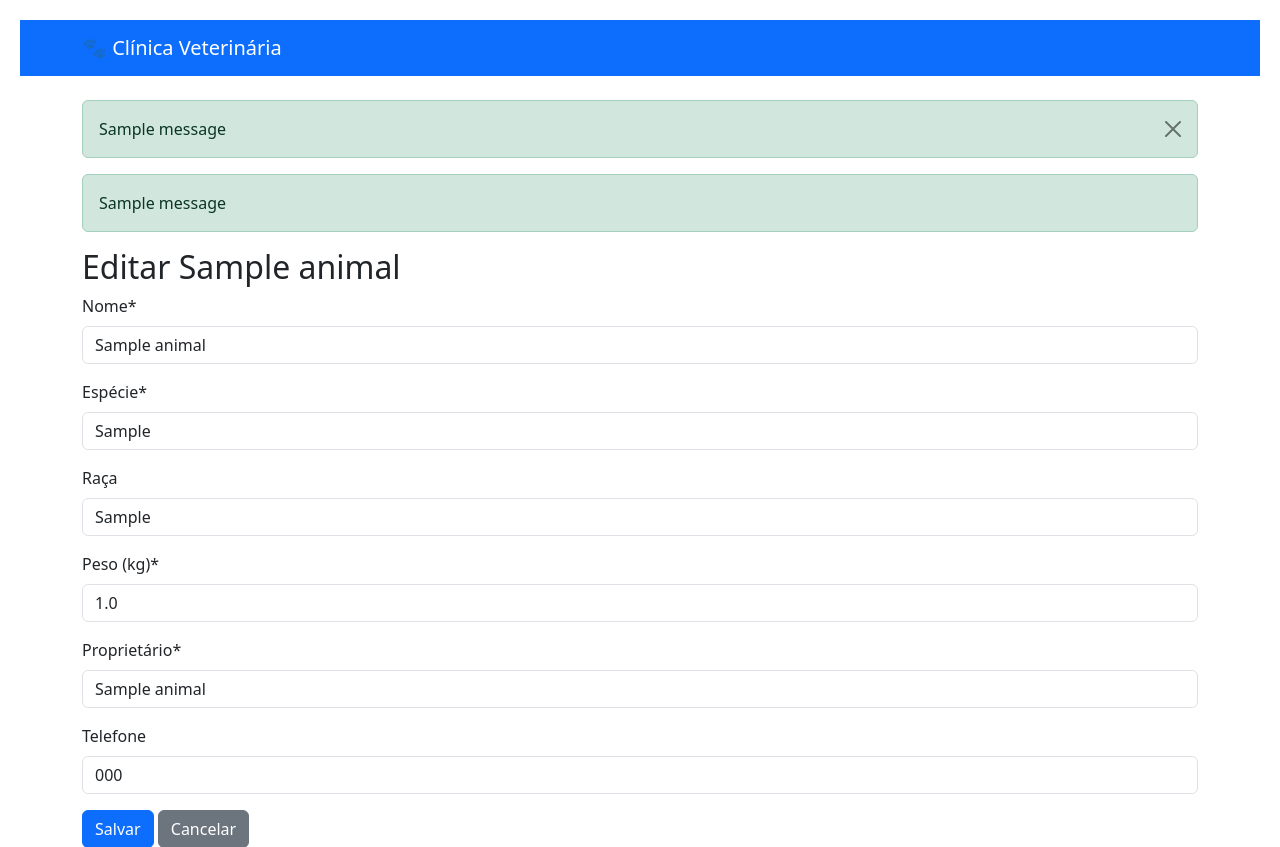
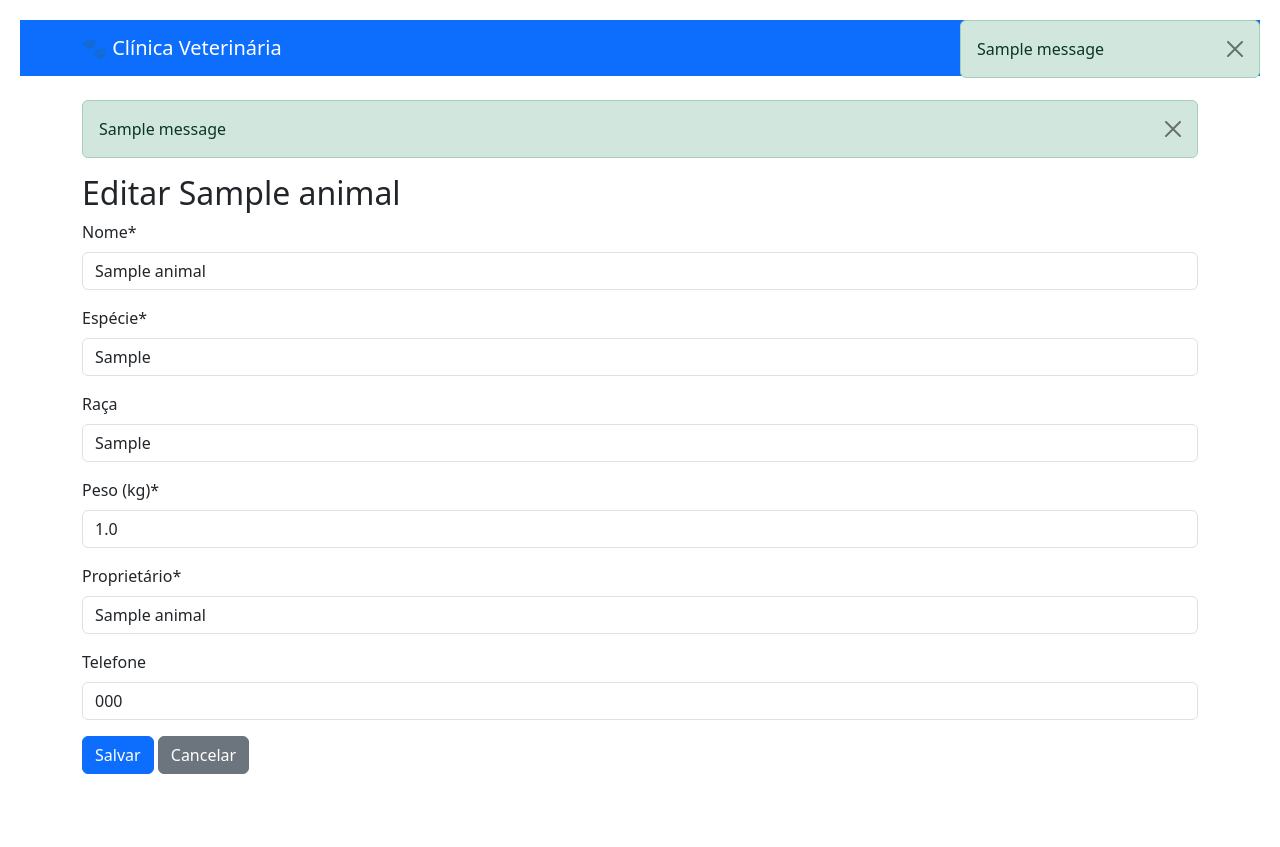
Before and after one commit to PauloDanielPardo/clinica-veterinaria, a Flask app: page /animal/editar/1 in a window 1280 px wide. Shown: the top 847 px of the page. After the commit the page ends 774 px from the top, so only its background shows below. Run offline with Flask 3, Linux system fonts and the light colour scheme; tables that the repository leaves empty hold one stand-in row (values such as "Sample post"); one stand-in notice (Sample message) is shown.

Commit message:
Correções feitas

```diff
--- a/app.py
+++ b/app.py
@@ -1,8 +1,9 @@
-from flask import Flask, render_template, request, redirect, url_for
+from flask import Flask, render_template, request, redirect, url_for, session
 from models import db, Animal, Servico, Historico
 from datetime import datetime
 from flask import flash
 from dotenv import load_dotenv
+from flask import jsonify
 import os
 
 load_dotenv()
@@ -111,23 +112,34 @@ def novo_servico(animal_id):
     db.session.commit()
     return redirect(url_for('ver_animal', id=animal_id))
 
+@app.route('/clear-flashes', methods=['POST'])
+def clear_flashes():
+    if '_flashes' in session:
+        session.pop('_flashes', None)
+    return jsonify({'status': 'success'}), 200
+
 @app.route('/animal/editar/<int:id>', methods=['GET', 'POST'])
 def editar_animal(id):
     animal = Animal.query.get_or_404(id)
 
     if request.method == 'POST':
         try:
+            session.pop('_flashes', None) if '_flashes' in session else None
             # Validação do Peso
             peso = float(request.form['peso'])
             if peso <= 0:
                 flash("❌ Peso deve ser maior que zero!", "danger")
                 return redirect(url_for('editar_animal', id=id))
-
+            session.pop('_flashes', None) if '_flashes' in session else None
             # Validação do Telefone
             telefone = request.form['proprietario_telefone'].strip()
             if not validar_telefone(telefone):
-                flash("❌ Telefone inválido! Use (DD) 99999-9999", "danger")
-                return redirect(url_for('editar_animal', id=id))
+                if '_flashes' in session:
+                    session.pop('_flashes', None)
+                flash("❌ Telefone deve conter 10 ou 11 dígitos", "danger")
+                return render_template('editar_animal.html',
+                                    animal=animal,
+                                    form_data=request.form)
 
             # Atualização dos dados
             animal.nome = request.form['nome'].strip()
@@ -142,9 +154,11 @@ def editar_animal(id):
             return redirect(url_for('ver_animal', id=id))
 
         except ValueError:
+            session.pop('_flashes', None)
             flash("❌ Valor inválido! Verifique os dados.", "danger")
-            return redirect(url_for('editar_animal', id=id))
-
+            return render_template('editar_animal.html',
+                                animal=animal,
+                                form_data=request.form)
     return render_template('editar_animal.html', animal=animal)
 
 # ----- Inicialização Automática -----
--- a/templates/base.html
+++ b/templates/base.html
@@ -16,16 +16,13 @@
         </div>
     </nav>
         <div class="container mt-3">
-        {% with messages = get_flashed_messages(with_categories=true) %}
-            {% if messages %}
-                {% for category, message in messages %}
+            {% for category, message in get_flashed_messages(with_categories=true) | unique %}
                 <div class="alert alert-{{ category }} alert-dismissible fade show">
                     {{ message }}
                     <button type="button" class="btn-close" data-bs-dismiss="alert"></button>
                 </div>
             {% endfor %}
-            {% endif %}
-        {% endwith %}
+
         </div>
 
     <div class="container">
@@ -34,6 +31,16 @@
     </div>
 
     <script src="https://cdn.jsdelivr.net/npm/bootstrap@5.3.0/dist/js/bootstrap.bundle.min.js"></script>
+    <script>
+        document.addEventListener('DOMContentLoaded', function() {
+            const alerts = document.querySelectorAll('.alert');
+            alerts.forEach(alert => {
+                alert.addEventListener('closed.bs.alert', function() {
+                    fetch('/clear-flashes', { method: 'POST' });
+                });
+            });
+        });
+    </script>
     <script>
     document.addEventListener('DOMContentLoaded', function() {
         const telefoneInputs = document.querySelectorAll('input[name="proprietario_telefone"]');
--- a/templates/editar_animal.html
+++ b/templates/editar_animal.html
@@ -1,13 +1,20 @@
 {% extends "base.html" %}
 
 {% block content %}
-{% with messages = get_flashed_messages(with_categories=true) %}
-    {% if messages %}
-        <div class="alert alert-{{ messages[0][0] }} mb-3">
-            {{ messages[0][1] }}
-        </div>
-    {% endif %}
-{% endwith %}
+<div class="flash-container">
+    {% with messages = get_flashed_messages(with_categories=true) %}
+        {% if messages %}
+            {% for category, message in messages %}
+                {% if loop.first %}  <!-- Garante apenas uma mensagem -->
+                    <div class="alert alert-{{ category }} alert-dismissible fade show" role="alert">
+                        {{ message }}
+                        <button type="button" class="btn-close" data-bs-dismiss="alert" aria-label="Close"></button>
+                    </div>
+                {% endif %}
+            {% endfor %}
+        {% endif %}
+    {% endwith %}
+</div>
 <h2>Editar {{ animal.nome }}</h2>
 
 <form method="POST">
@@ -56,8 +63,17 @@
             maxlength="15"
             placeholder="(00) 00000-0000"
         >
+
     </div>
-
+    <style>
+    .flash-container {
+        position: fixed;
+        top: 20px;
+        right: 20px;
+        z-index: 1000;
+        width: 300px;
+    }
+    </style>
     <button type="submit" class="btn btn-primary">Salvar</button>
     <a href="{{ url_for('ver_animal', id=animal.id) }}" class="btn btn-secondary">Cancelar</a>
 </form>
```
Lines whose indentation alone changed are shown as unchanged.
